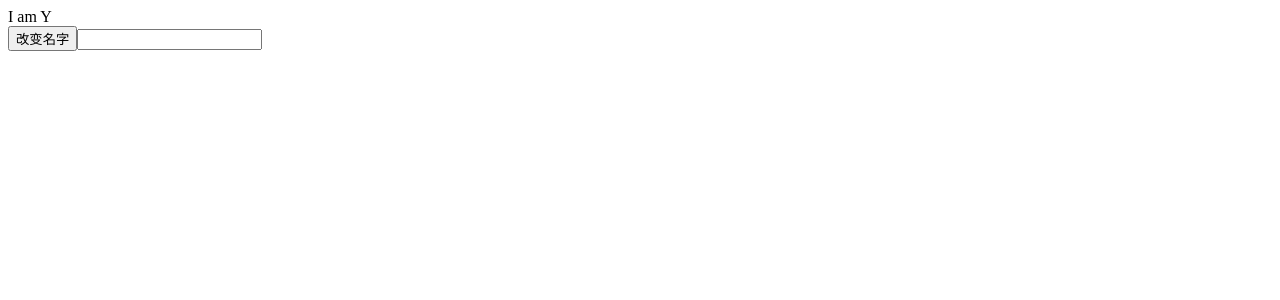
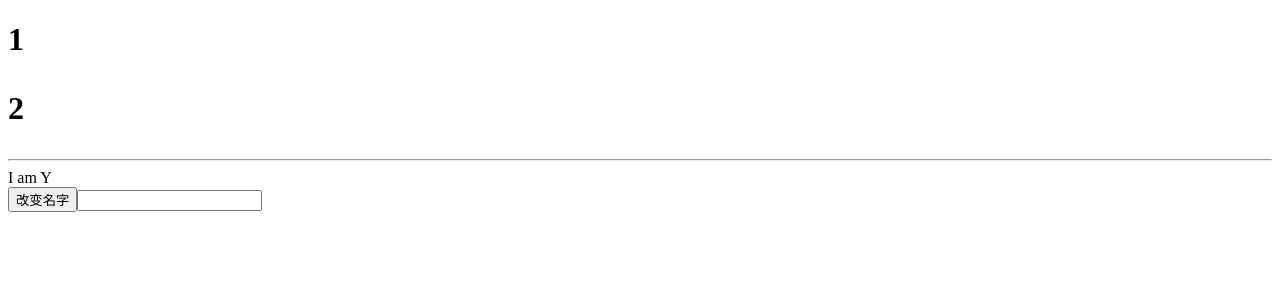
Before and after one commit to capricornLiux/mallManageSystem, a React app: page / in a window 1280 px wide. Shown: the top 300 px of the page. Built offline with nearby package versions, Linux system fonts and the light colour scheme.

Commit message:
组件之间的关系

```diff
--- a/src/app.jsx
+++ b/src/app.jsx
@@ -8,7 +8,7 @@ class Component extends React.Component{
     this.state = {
       name: 'Y'
     }
-    this.handleClick = this.handleClick.bind(this)
+    // this.handleClick = this.handleClick.bind(this)
     // 也可以使用箭头函数解决这个问题
   }
   render(){
@@ -36,7 +36,35 @@ class Component extends React.Component{
   }
 }
 
+class Title extends React.Component{
+  constructor(props){
+    super(props);
+  }
+  render(props){
+    // return <h1>{this.props.title}</h1>
+
+    // 使用children
+    return <h1>{this.props.children}</h1>
+  }
+}
+class App extends React.Component{
+  render(){
+    return (
+      <div>
+        {/* <h1>App</h1> */}
+        {/* <Title title="hello world999"/> */}
+        <Title>
+          <span>1</span>
+          <p>2</p>
+        </Title>
+        <hr/>
+        <Component/>
+      </div>
+    )
+  }
+}
+
 ReactDOM.render(
-  <Component/>,
+  <App/>,
   document.getElementById('app')
 )
```
